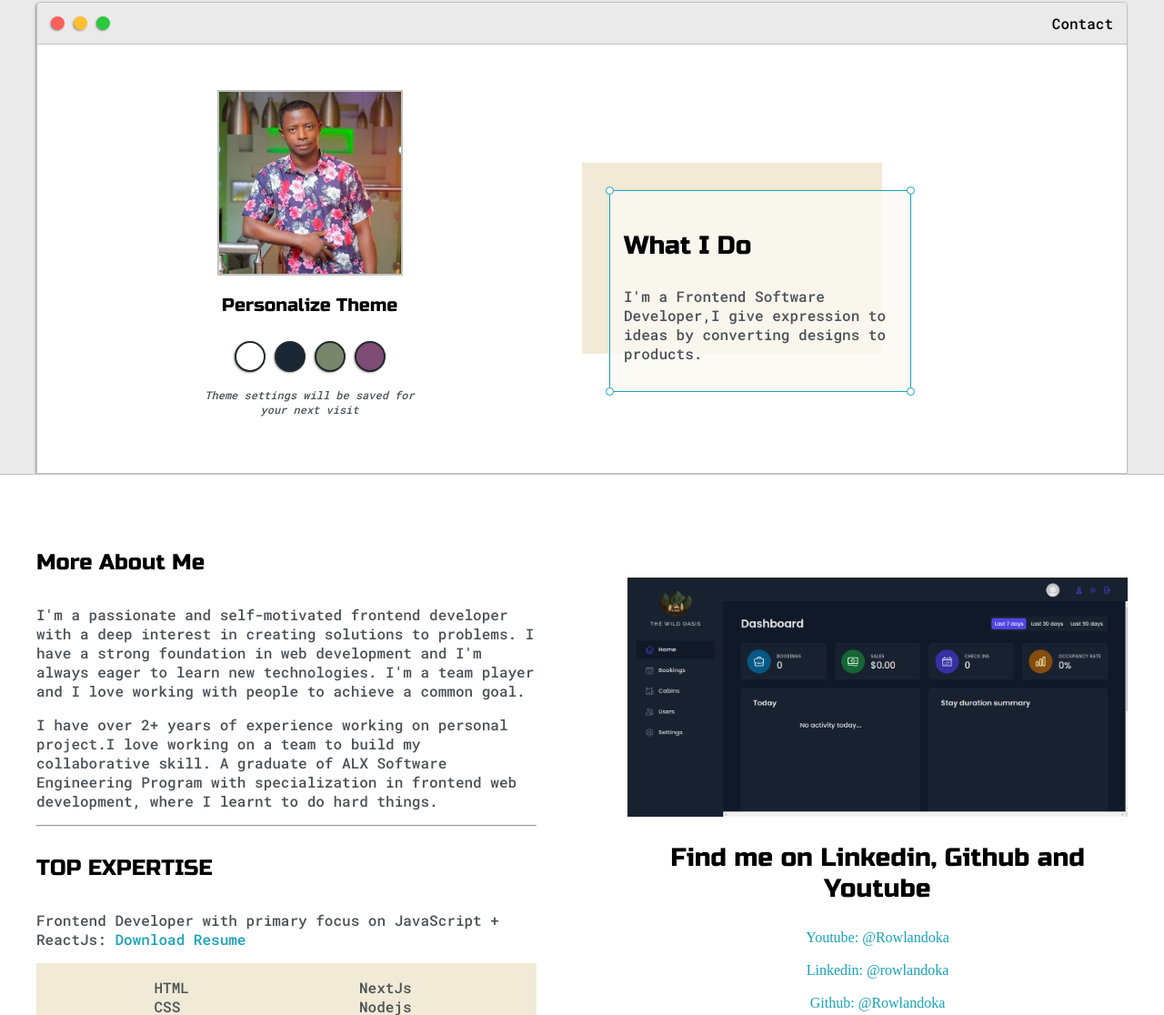
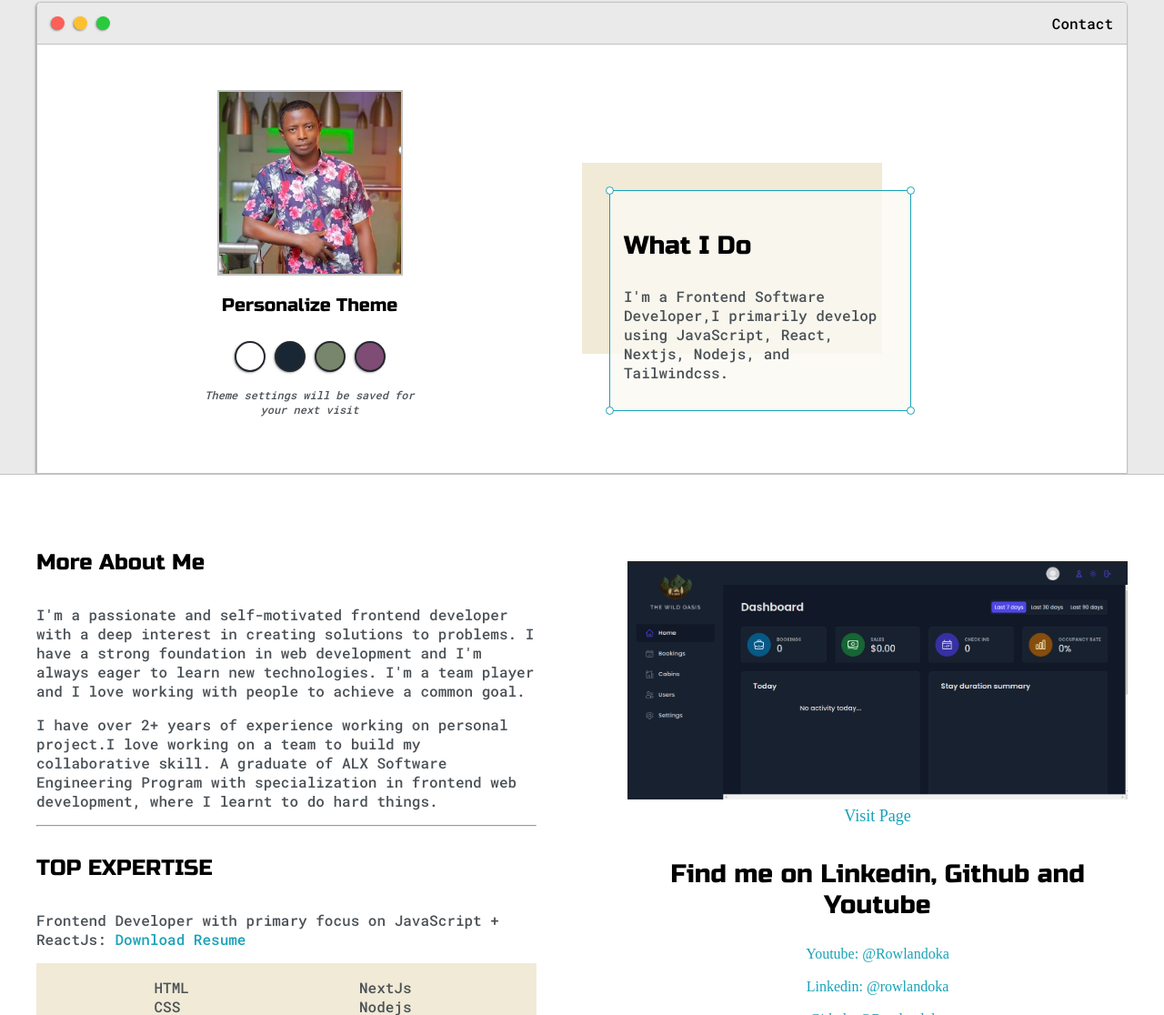
Before and after one commit to Rowlandoka/raydev-site, a plain HTML site: page index.html in a window 1280 px wide. Shown: the part 159-1275 px from the top of the page at 91% size. Drawn offline with Linux system fonts and the light colour scheme.

Commit message:
added link to project

```diff
--- a/default.css
+++ b/default.css
@@ -32,7 +32,7 @@ h5,
 h6,
 strong {
 	color: var(--mainText);
-  font-family: "Russo One", sans-serif;
+	font-family: 'Russo One', sans-serif;
 	font-weight: 500;
 }
 
@@ -43,7 +43,7 @@ label,
 input,
 textarea {
 	color: var(--secondaryText);
-  font-family: "Roboto Mono", monospace;
+	font-family: 'Roboto Mono', monospace;
 }
 
 a {
@@ -109,8 +109,8 @@ h6 {
 	display: grid;
 	grid-template-columns: 1fr 1fr;
 	grid-template-areas:
-    "nav-wrapper nav-wrapper"
-    "left-column right-column";
+		'nav-wrapper nav-wrapper'
+		'left-column right-column';
 }
 
 .nav-wrapper {
@@ -383,6 +383,15 @@ footer p {
 	text-align: center;
 }
 
+.home-link {
+	padding: 8px;
+	font-size: 18px;
+}
+
+.home-link:hover {
+	text-decoration: underline;
+}
+
 @media screen and (max-width: 1200px) {
 	.main-container {
 		width: 95%;
@@ -393,9 +402,9 @@ footer p {
 	.intro-wrapper {
 		grid-template-columns: 1fr;
 		grid-template-areas:
-      "nav-wrapper"
-      "left-column"
-      "right-column";
+			'nav-wrapper'
+			'left-column'
+			'right-column';
 	}
 	.right-column {
 		justify-content: center;
--- a/index.html
+++ b/index.html
@@ -61,8 +61,8 @@
 								<div id="corner-tr" class="corner"></div>
 								<h3>What I Do</h3>
 								<p>
-									I'm a Frontend Software Developer,I give expression to ideas
-									by converting designs to products.
+									I'm a Frontend Software Developer,I primarily develop using
+									JavaScript, React, Nextjs, Nodejs, and Tailwindcss.
 								</p>
 								<div id="corner-br" class="corner"></div>
 								<div id="corner-bl" class="corner"></div>
@@ -114,6 +114,12 @@
 					</div>
 					<div class="social-links">
 						<img id="social_img" src="images/raynoid-oasis.png" alt="" />
+						<a
+							href="https://raynoid-website.vercel.app/"
+							target="_blank"
+							class="home-link"
+							>Visit Page</a
+						>
 						<h3>Find me on Linkedin, Github and Youtube</h3>
 
 						<a
```
Lines whose indentation alone changed are shown as unchanged.
